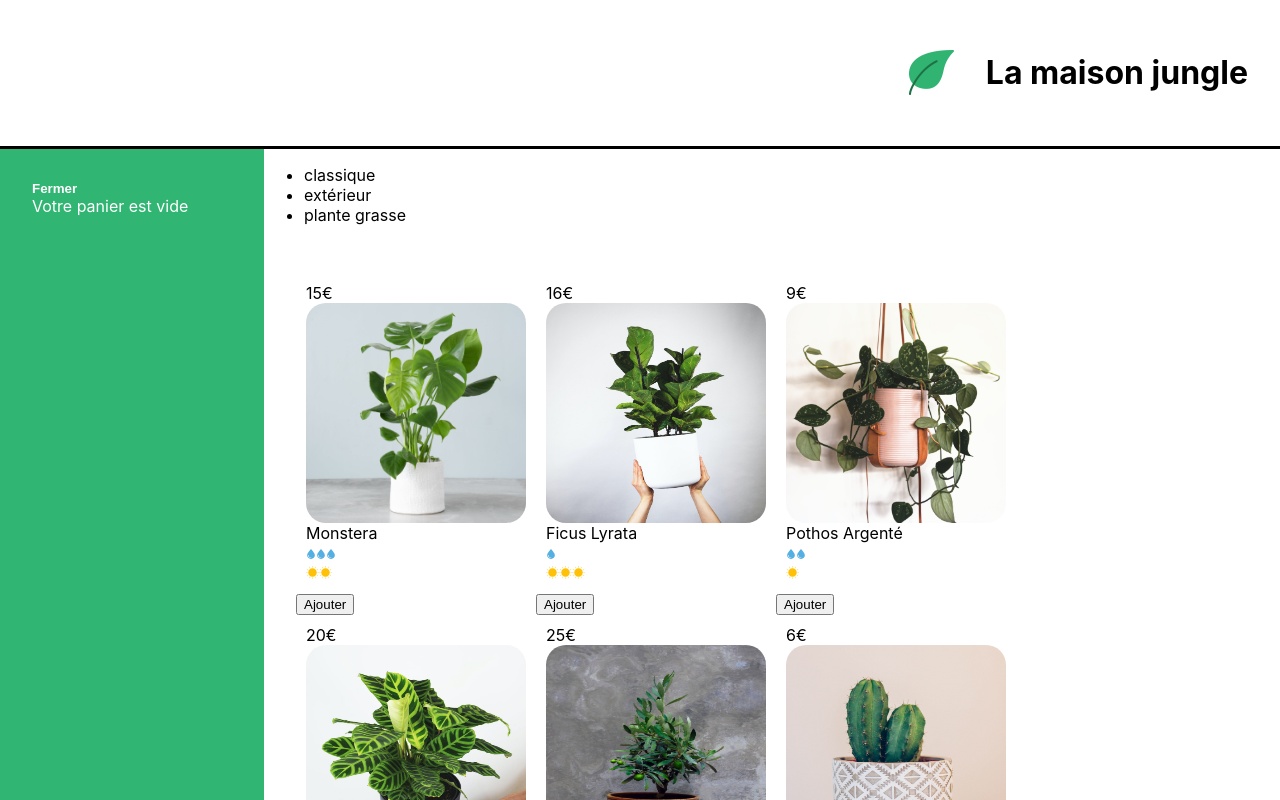
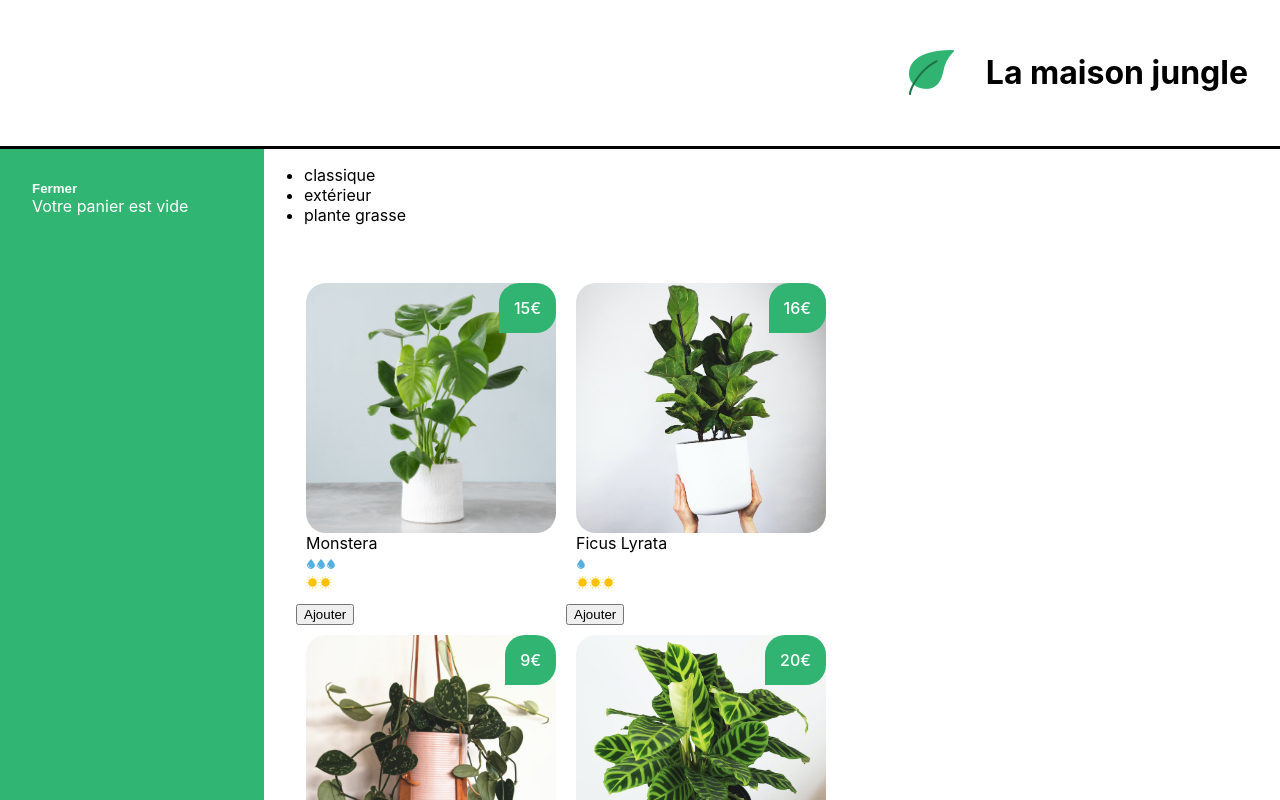
Before and after one commit to AlexDelapierre/React-project, a React (Create React App) app: page / in a window 1280 px wide. Shown: the top 800 px of the page. Built offline with nearby package versions, Linux system fonts and the light colour scheme.

Commit message:
style: update PlantItem.css

```diff
--- a/src/styles/PlantItem.css
+++ b/src/styles/PlantItem.css
@@ -1,7 +1,8 @@
 .lmj-plant-item-cover {
-	height: 220px;
-	width: 220px;
+	height: 250px;
+	width: 250px;
 	border-radius: 20px;
+	object-fit: cover;
 }
 
 .lmj-plant-item {
@@ -11,4 +12,16 @@
 	justify-content: center;
 	flex-direction: column;
 	text-transform: capitalize;
+	position: relative;
 }
+
+.lmj-plant-item-price {
+	position: absolute;
+	border-radius: 20px 20px 20px 0;
+	background-color: #31b472;
+	color: white;
+	padding: 15px;
+	right: 0;
+	top: 0;
+	font-weight: 500;
+}
```
